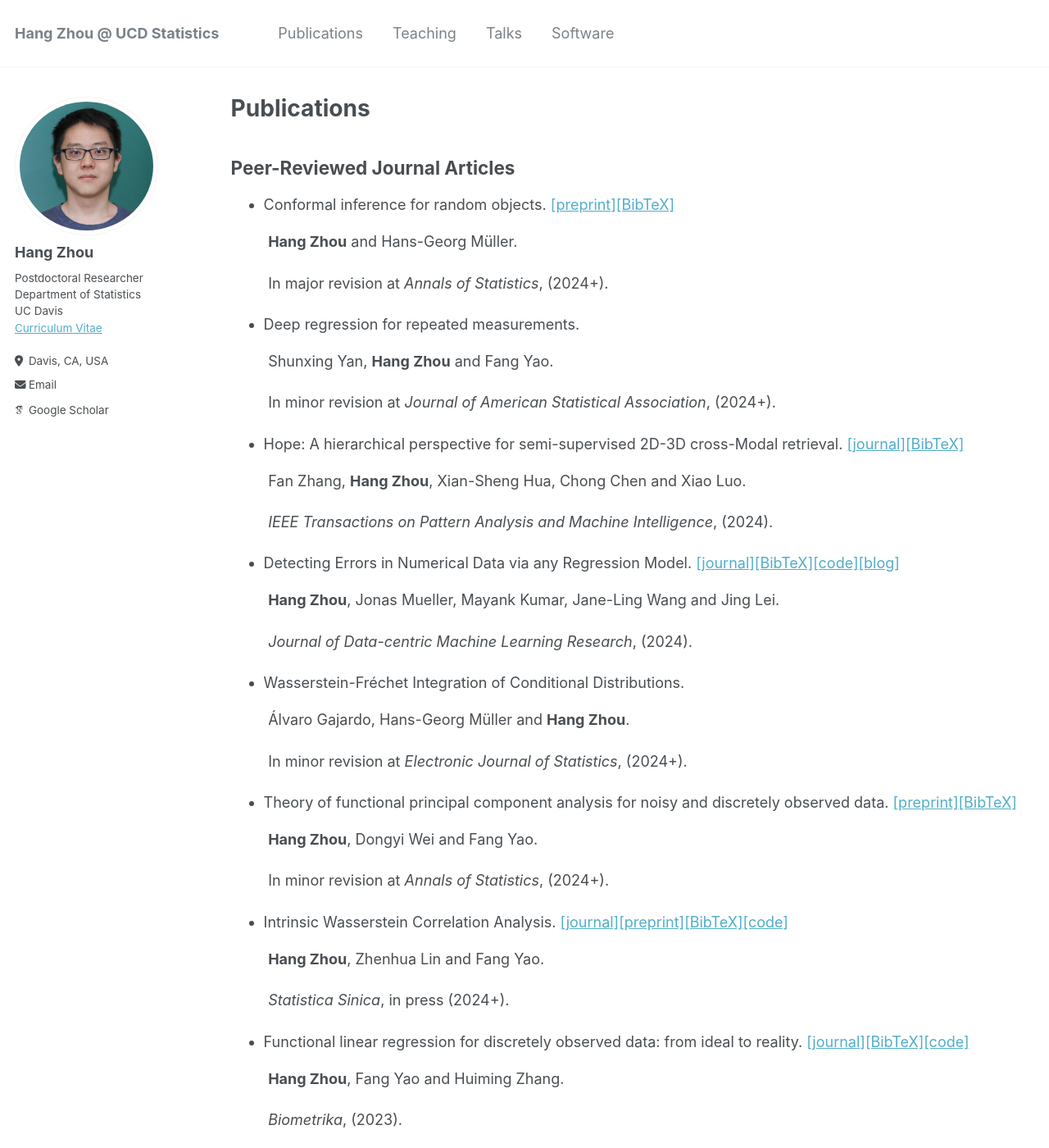
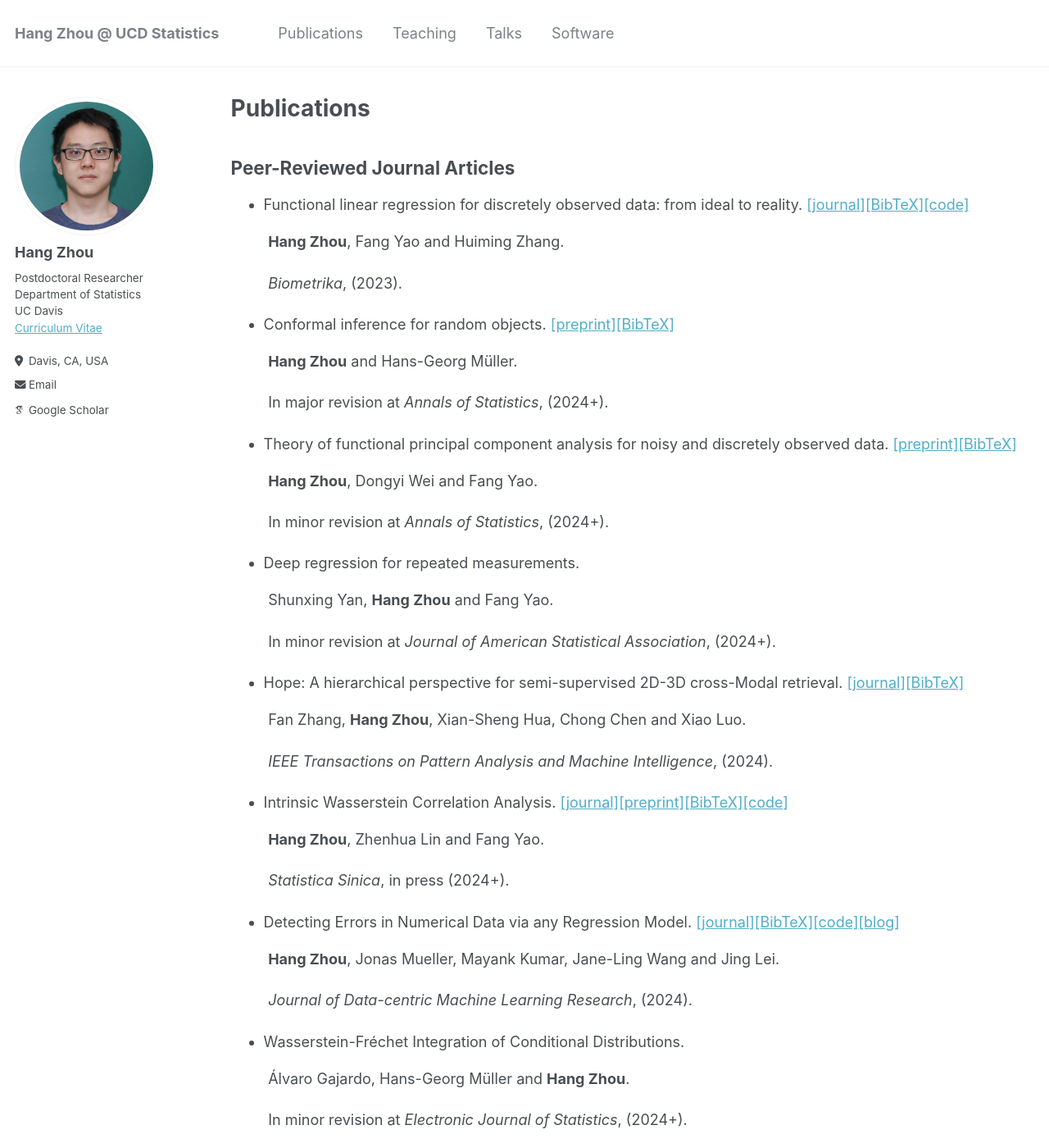
Before and after one commit to hg-zh/hg-zh.github.io, a Jekyll site: the page built from _pages/publications.md, in a window 1280 px wide and 1400 px high. Shown: the whole window at 82% size. Built offline with Jekyll 4.4.1, drawn with Linux system fonts in a browser that asks for light colours; some web fonts are replaced; part of the change alters nothing that is shown.

```diff
--- a/_pages/publications.md
+++ b/_pages/publications.md
@@ -6,12 +6,23 @@ author_profile: true
 ---
 ## Peer-Reviewed Journal Articles
 
+- Functional linear regression for discretely observed data: from ideal to reality. [\[journal\]](https://academic.oup.com/biomet/article-abstract/110/2/381/6726182)[\[BibTeX\]](https://hg-zh.github.io/files/bmka_flr)[\[code\]](https://github.com/hg-zh/FLR)
+
+&nbsp;&nbsp;&nbsp;&nbsp;&nbsp;&nbsp;&nbsp;&nbsp; **Hang Zhou**, Fang Yao and Huiming Zhang.
+
+&nbsp;&nbsp;&nbsp;&nbsp;&nbsp;&nbsp;&nbsp;&nbsp; *Biometrika*, (2023).
+
 - Conformal inference for random objects. [\[preprint\]](https://arxiv.org/abs/2405.00294)[\[BibTeX\]](https://hg-zh.github.io/files/arXiv_OC)
 
 &nbsp;&nbsp;&nbsp;&nbsp;&nbsp;&nbsp;&nbsp;&nbsp; **Hang Zhou** and Hans-Georg Müller.
 
 &nbsp;&nbsp;&nbsp;&nbsp;&nbsp;&nbsp;&nbsp;&nbsp; In major revision at *Annals of Statistics*,  (2024+).
 
+- Theory of functional principal component analysis for noisy and discretely observed data. [\[preprint\]](https://arxiv.org/abs/2209.08768)[\[BibTeX\]](https://hg-zh.github.io/files/arXiv_FPCA)
+
+&nbsp;&nbsp;&nbsp;&nbsp;&nbsp;&nbsp;&nbsp;&nbsp; **Hang Zhou**, Dongyi Wei and Fang Yao.
+
+&nbsp;&nbsp;&nbsp;&nbsp;&nbsp;&nbsp;&nbsp;&nbsp; In minor revision at  *Annals of Statistics*,  (2024+).
 
 - Deep regression for repeated measurements.
 
@@ -25,6 +36,11 @@ author_profile: true
 
 &nbsp;&nbsp;&nbsp;&nbsp;&nbsp;&nbsp;&nbsp;&nbsp; *IEEE Transactions on Pattern Analysis and Machine Intelligence*,  (2024).
 
+- Intrinsic Wasserstein Correlation Analysis. [\[journal\]](https://www3.stat.sinica.edu.tw/ss_newpaper/SS-2023-0147_na.pdf)[\[preprint\]](https://arxiv.org/abs/2105.15000)[\[BibTeX\]](https://hg-zh.github.io/files/arXiv_WCCA)[\[code\]](https://github.com/hg-zh/WICA)
+
+&nbsp;&nbsp;&nbsp;&nbsp;&nbsp;&nbsp;&nbsp;&nbsp; **Hang Zhou**, Zhenhua Lin and Fang Yao.
+
+&nbsp;&nbsp;&nbsp;&nbsp;&nbsp;&nbsp;&nbsp;&nbsp; *Statistica Sinica*, in press (2024+).
 
 - Detecting Errors in Numerical Data via any Regression Model. [\[journal\]](https://openreview.net/forum?id=CIQ5iemeTw)[\[BibTeX\]](https://hg-zh.github.io/files/arXiv_DE)[\[code\]](https://github.com/hg-zh/RLE)[\[blog\]](https://web-git-jwmueller-regressionblog-cleanlab.vercel.app/blog/regression/)
 
@@ -38,23 +54,10 @@ author_profile: true
 
 &nbsp;&nbsp;&nbsp;&nbsp;&nbsp;&nbsp;&nbsp;&nbsp; In minor revision at *Electronic Journal of Statistics*,  (2024+).
 
-- Theory of functional principal component analysis for noisy and discretely observed data. [\[preprint\]](https://arxiv.org/abs/2209.08768)[\[BibTeX\]](https://hg-zh.github.io/files/arXiv_FPCA)
 
-&nbsp;&nbsp;&nbsp;&nbsp;&nbsp;&nbsp;&nbsp;&nbsp; **Hang Zhou**, Dongyi Wei and Fang Yao.
 
-&nbsp;&nbsp;&nbsp;&nbsp;&nbsp;&nbsp;&nbsp;&nbsp; In minor revision at  *Annals of Statistics*,  (2024+).
 
-- Intrinsic Wasserstein Correlation Analysis. [\[journal\]](https://www3.stat.sinica.edu.tw/ss_newpaper/SS-2023-0147_na.pdf)[\[preprint\]](https://arxiv.org/abs/2105.15000)[\[BibTeX\]](https://hg-zh.github.io/files/arXiv_WCCA)[\[code\]](https://github.com/hg-zh/WICA)
 
-&nbsp;&nbsp;&nbsp;&nbsp;&nbsp;&nbsp;&nbsp;&nbsp; **Hang Zhou**, Zhenhua Lin and Fang Yao.
-
-&nbsp;&nbsp;&nbsp;&nbsp;&nbsp;&nbsp;&nbsp;&nbsp; *Statistica Sinica*, in press (2024+).
-
-- Functional linear regression for discretely observed data: from ideal to reality. [\[journal\]](https://academic.oup.com/biomet/article-abstract/110/2/381/6726182)[\[BibTeX\]](https://hg-zh.github.io/files/bmka_flr)[\[code\]](https://github.com/hg-zh/FLR)
-
-&nbsp;&nbsp;&nbsp;&nbsp;&nbsp;&nbsp;&nbsp;&nbsp; **Hang Zhou**, Fang Yao and Huiming Zhang.
-
-&nbsp;&nbsp;&nbsp;&nbsp;&nbsp;&nbsp;&nbsp;&nbsp; *Biometrika*, (2023).
 
 ## Conference Papers
 
```
